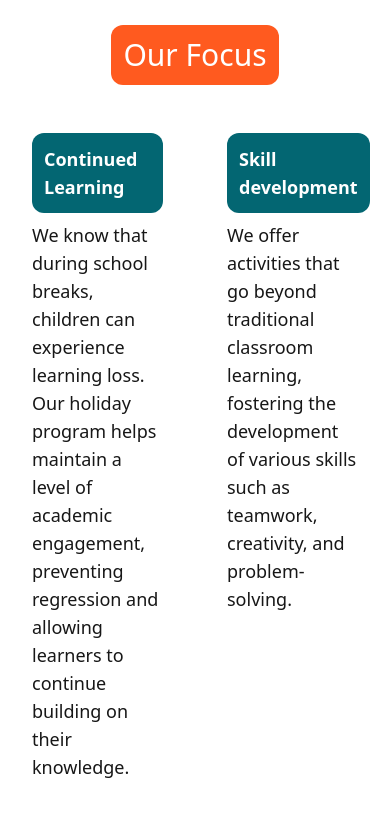
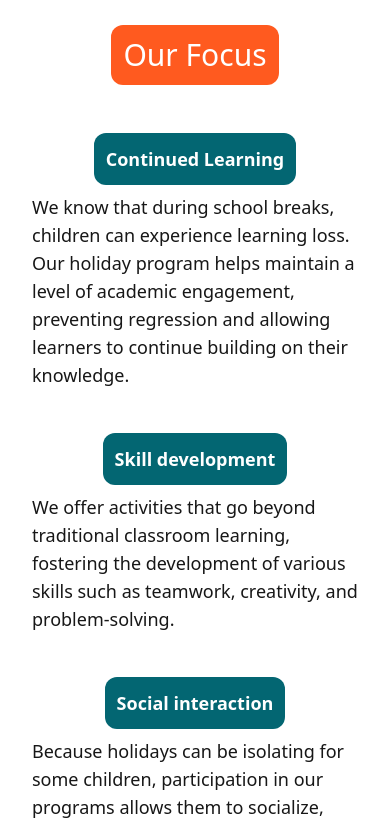
Before and after one commit to KaizeninCode/ignite-excellence, a Next.js app: page / in a window 390 px wide. Shown: the part 1427-2250 px from the top of the page. Built offline with nearby package versions, Linux system fonts and the light colour scheme.

Commit message:
UI tweaks

```diff
--- a/app/components/CoreValues.tsx
+++ b/app/components/CoreValues.tsx
@@ -37,7 +37,7 @@
         demonstrate five core values:
         <br /> <br />
         {coreValues.map((value, index) => (
-          <div className="w-3/5 mx-auto mb-8" key={index}>
+          <div className="lg:w-3/5 w-4/5 mx-auto mb-8" key={index}>
             <h2 className="text-white w-fit mx-auto p-3 rounded-xl bg-teal-700 font-bold mb-2">{value.title}</h2>
             <p>{value.description}</p>
           </div>
--- a/app/components/OurFocus.tsx
+++ b/app/components/OurFocus.tsx
@@ -28,7 +28,7 @@
           <h1 className="lg:text-7xl md:text-5xl text-3xl text-white w-fit mx-auto p-3 rounded-xl bg-orange-500 mb-8">
             Our Focus
           </h1>
-          <div className="grid grid-cols-2 gap-8 p-4">
+          <div className="grid lg:grid-cols-2 gap-8 p-4">
             {focusItems.map((item, index) => (
               <div className="mb-3 space-y-2 max-lg:px-4" key={index}>
                 <h2 className="md:text-2xl text-lg text-white w-fit mx-auto p-3 rounded-xl bg-teal-700 font-bold">
```
